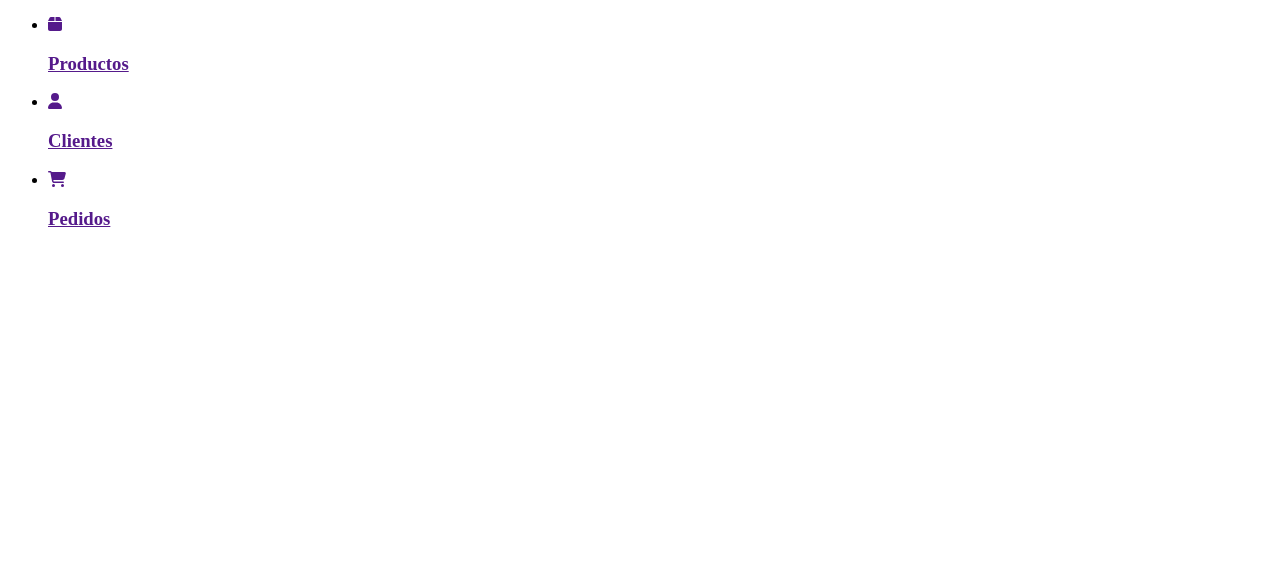
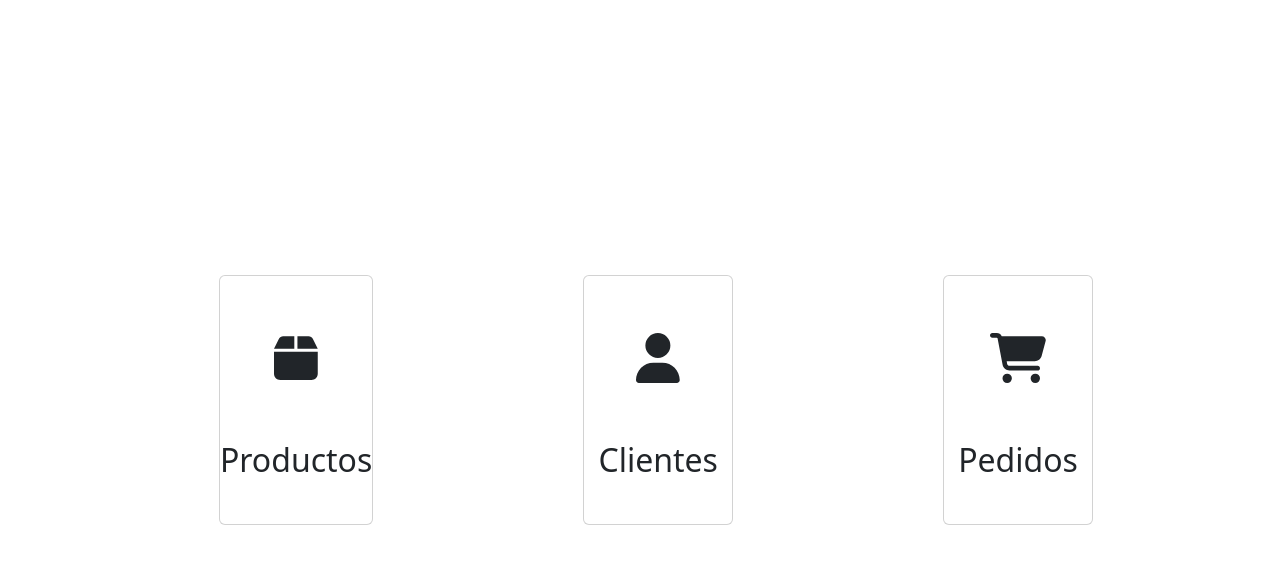
Before and after one commit to Elegimba/totalum_demo, an Angular app: page /main in a window 1280 px wide. Shown: the top 564 px of the page. Built offline with nearby package versions, Linux system fonts and the light colour scheme.

Commit message:
Stilos de la mainpage

```diff
--- a/angular.json
+++ b/angular.json
@@ -27,6 +27,7 @@
               }
             ],
             "styles": [
+              "node_modules/bootstrap/dist/css/bootstrap.min.css",
               "src/styles.css"
             ],
             "scripts": []
--- a/package.json
+++ b/package.json
@@ -21,6 +21,7 @@
     "@fortawesome/angular-fontawesome": "^1.0.0",
     "@fortawesome/fontawesome-free": "^6.7.2",
     "@fortawesome/free-solid-svg-icons": "^6.7.2",
+    "bootstrap": "^5.3.5",
     "rxjs": "~7.8.0",
     "tslib": "^2.3.0",
     "zone.js": "~0.15.0"
--- a/src/app/pages/main/main.component.css
+++ b/src/app/pages/main/main.component.css
@@ -0,0 +1,41 @@
+ul {
+    height: 100vh;
+    display: flex;
+    justify-content: space-around;
+    align-items: center;
+}
+
+.card {
+    list-style: none;
+    min-width: 150px;
+    max-width: 200px;
+    height: 250px;
+    align-items: center;
+
+    a {
+        display: flex;
+        flex-direction: column;
+        text-decoration: none;
+        color: inherit;
+        width: 100%;
+        height: 100%;
+        justify-content: space-evenly;
+
+        fa-icon {
+            margin: 0 auto;
+            font-size: 50px;
+        }
+
+        h2 {
+            margin: 0 auto;
+        }
+
+    }
+
+    &:hover {
+        min-width: 175px;
+        max-width: 225px;
+        height: 275px;
+        box-shadow: 3px 3px 3px 3px;
+    }
+}
--- a/src/app/pages/main/main.component.html
+++ b/src/app/pages/main/main.component.html
@@ -1,22 +1,22 @@
 <div class="container">
     <nav>
         <ul>
-            <li class="main-card">
+            <li class="card">
                 <a href="">
                     <fa-icon [icon]="faBox"></fa-icon>
-                    <h3>Productos</h3>
+                    <h2>Productos</h2>
                 </a>
             </li>
-            <li class="main-card">
+            <li class="card">
                 <a href="">
                     <fa-icon [icon]="faUser"></fa-icon>
-                    <h3>Clientes</h3>
+                    <h2>Clientes</h2>
                 </a>
             </li>
-            <li class="main-card">
+            <li class="card">
                 <a href="">
                     <fa-icon [icon]="faCart"></fa-icon>
-                    <h3>Pedidos</h3>
+                    <h2 class="card-title">Pedidos</h2>
                 </a>
             </li>
         </ul>
```
Also changed, not shown: 1 other file (tests, documents, lock files or other folders).
